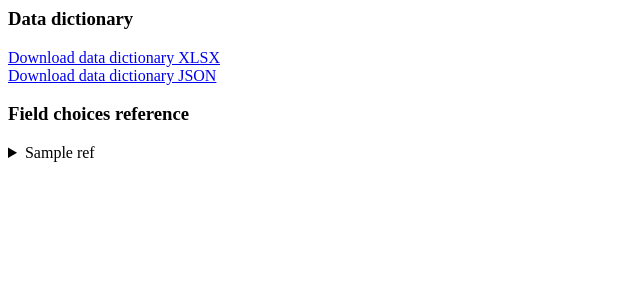
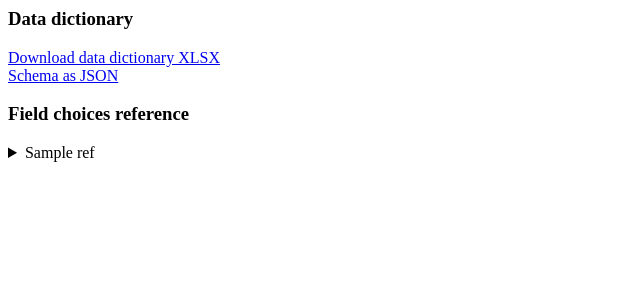
Before and after one commit to open-data/ckanext-recombinant, a Python web app: template ckanext/recombinant/templates/recombinant/snippets/choices_reference.html in a window 1280 px wide. Shown: the top 300 px of the page, without its empty margins (0-640 px from the left). Run offline with Jinja, Linux system fonts and the light colour scheme; the template is opened without the code that fills it: most values are stand-ins (such as "Sample title", 1, 10 or a date in 2020).

Commit message:
update JSON icon

```diff
--- a/ckanext/recombinant/templates/recombinant/snippets/choices_reference.html
+++ b/ckanext/recombinant/templates/recombinant/snippets/choices_reference.html
@@ -12,8 +12,8 @@
       <a class="button" href="{{ h.url_for(
         controller='ckanext.recombinant.controller:UploadController',
         action='schema_json',
-        dataset_type=dataset_type) }}"><span class="glyphicon glyphicon-download-alt"></span>
-        {{ _('Download data dictionary') }} JSON</a>
+        dataset_type=dataset_type) }}"><span class="glyphicon glyphicon-wrench"></span>
+        {{ _('Schema as JSON') }}</a>
     </div>
   </div>
 
```
